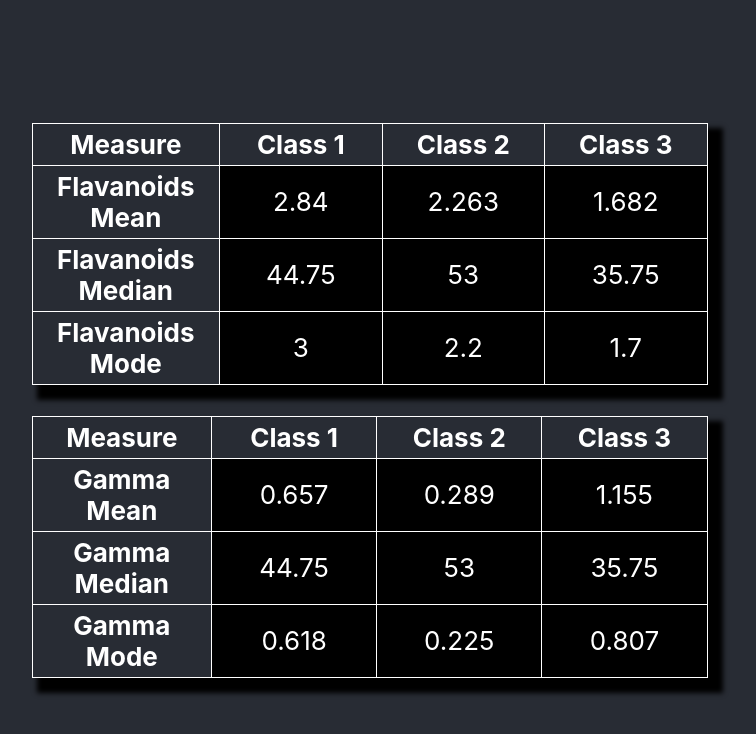
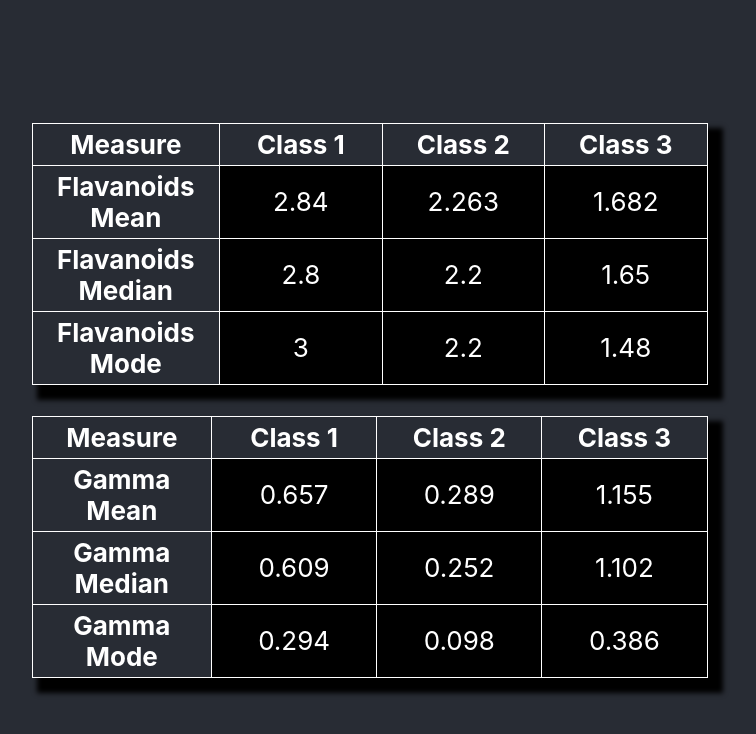
Before and after one commit to rananjaysingh20/manufac-assignment.github.io, a React (Create React App) app: page / in a window 1280 px wide. Shown: the top 734 px of the page, without its empty margins (186-942 px from the left). Built offline with nearby package versions, Linux system fonts and the light colour scheme.

Commit message:
adding utility functions

```diff
--- a/src/container/tableContainer.js
+++ b/src/container/tableContainer.js
@@ -14,21 +14,31 @@ export const TableContainer = () => {
   const [gammaMode, setGammaMode] = useState([]);
   //this will calculate all the values once the page is loading for the first time
   useEffect(() => {
-        const { cat, flavNums, flavSums, gammaNums, gammaSums, modes, gammaModes } = statCalculator(data);
-
+    const {
+      cat,
+      flavNums,
+      flavSums,
+      gammaNums,
+      gammaSums,
+      modes,
+      gammaModes,
+      gammaMedian,
+      median,
+    } = statCalculator(data);
+    console.log(median, 'des');
     setCategories(cat);
     setGammaMean(cat.map((item, index) => {
         return gammaSums[index]/gammaNums[index];
     }));
     setGammaMode(cat.map((item, index) => gammaModes[index]));
     setGammaMedian(cat.map((item, index) => {
-            return (gammaNums[index]/2) + (gammaNums[index]/2 + 1)/2;
+        return gammaMedian[index];
     }));
     setMean(cat.map((item,index) => {
         return flavSums[index]/flavNums[index];
     }));
     setMedian(cat.map((item, index) => {
-            return (flavNums[index]/2) + (flavNums[index]/2 + 1)/2;
+        return median[index];
     }));
     setMode(cat.map((item,index) => modes[index]));
   }, []);
--- a/src/utility/utils.js
+++ b/src/utility/utils.js
@@ -60,8 +60,25 @@ export const statCalculator = (data) => {
     }
     let modes = [];
     let gammaModes = [];
+    let median = [];
+    let gammaMedian = [];
+    const calculateMedian = (input, output) => {
+      for(let i=0; i < cat.length; i++) {
+        let arr = input[i];
+        arr.sort((a,b) => a-b);
+        const middleIndex = Math.floor(arr.length / 2);
+        if (arr.length % 2 === 0) {
+          output.push((arr[middleIndex - 1] + arr[middleIndex]) / 2);
+        } else {
+          output.push(arr[middleIndex]);
+        }
+      }
+    }
+    calculateMedian(flavSets, median);
+    calculateMedian(gammaSets, gammaMedian);
+    console.log(median,'fina')
     calculateMode(flavSets, modes);
     calculateMode(gammaSets, gammaModes);
 
-    return ({cat, flavNums, flavSums, gammaNums, gammaSums, modes, gammaModes})
+    return ({cat, flavNums, flavSums, gammaNums, gammaSums, modes, gammaModes, gammaMedian, median})
 }
```
Lines whose indentation alone changed are shown as unchanged.
